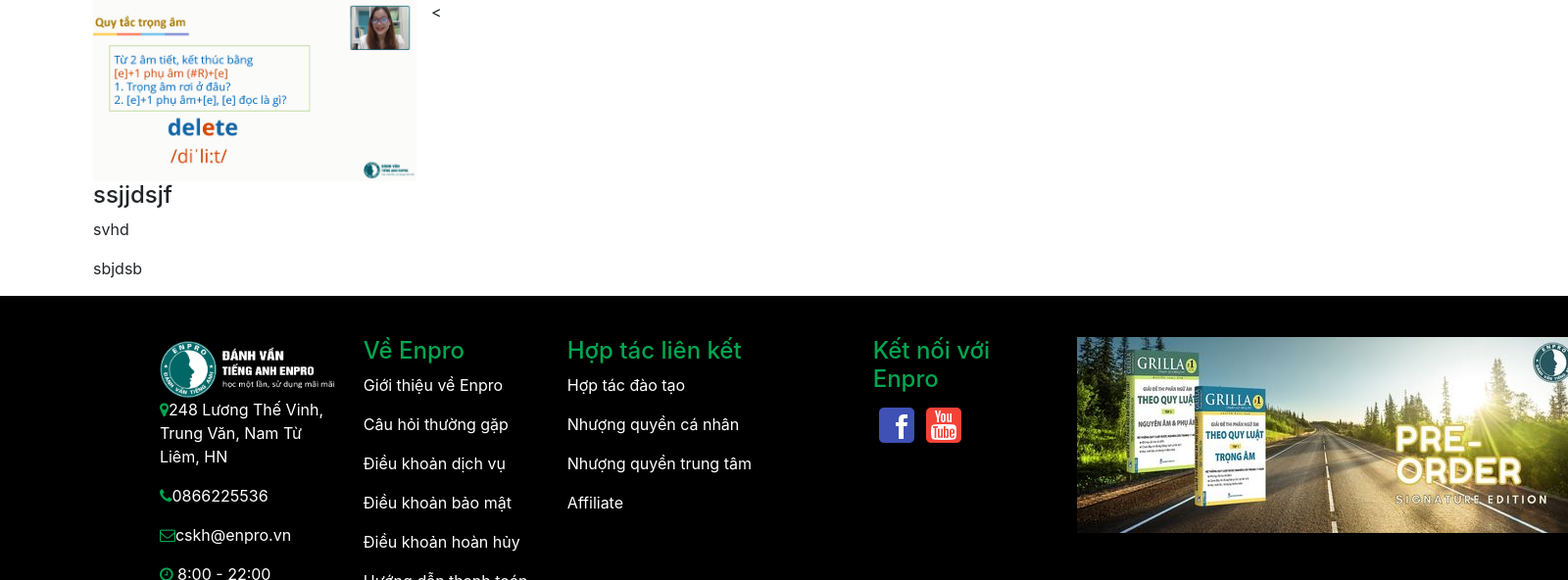
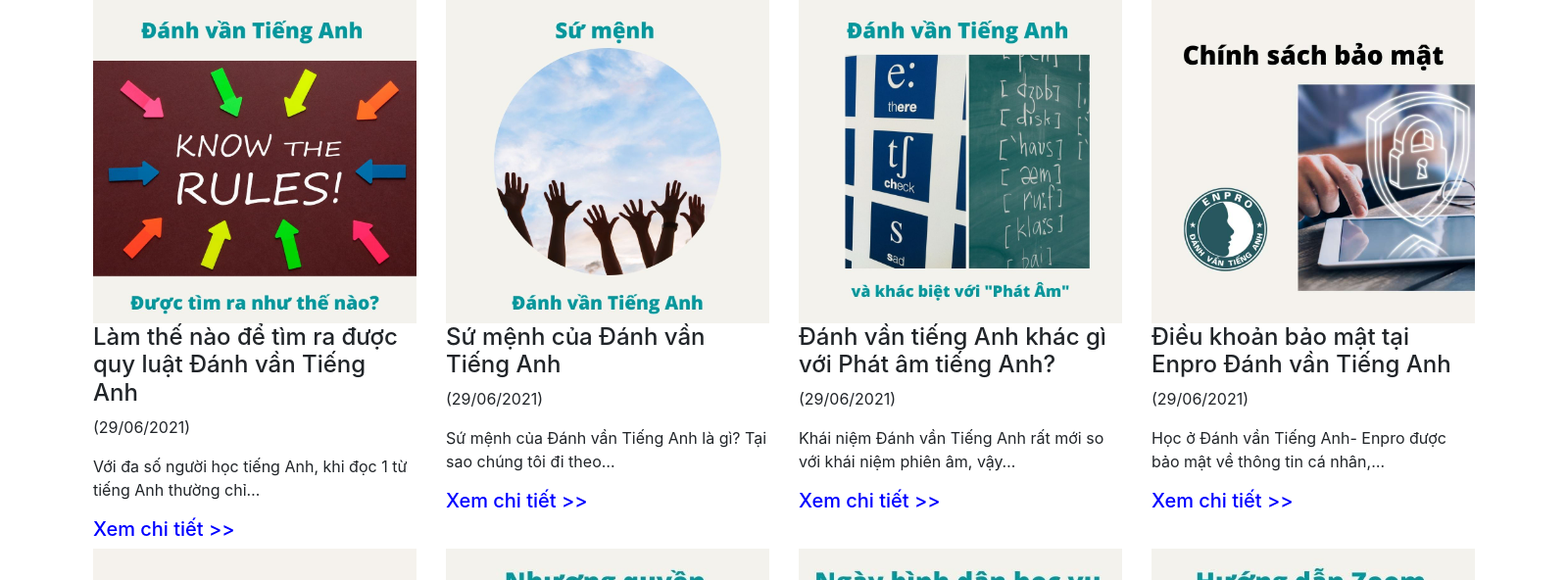
Before and after one commit to 0987714046/btl_web, a PHP site: page /news.php in a window 1600 px wide; the page is wider, and only the part inside the window is pictured. Shown: the part 164-756 px from the top of that part at 98% size. Run offline with PHP 8.4, Linux system fonts and the light colour scheme.

Commit message:
update code fe

```diff
--- a/css/style.css
+++ b/css/style.css
@@ -139,3 +139,7 @@
         clear: both;
         float: none;
     }
+
+    .more {
+        color: rgb(0, 171, 245);
+    }
--- a/header.php
+++ b/header.php
@@ -20,7 +20,7 @@
             <button class="navbar-toggler" type="button" data-bs-toggle="collapse" data-bs-target="#navbarTogglerDemo03" aria-controls="navbarTogglerDemo03" aria-expanded="false" aria-label="Toggle navigation">
             <span class="navbar-toggler-icon"></span>
             </button>
-            <a class="navbar-branch" href="#"><img src="./imgs/logo.png" alt="" class="img-responsive"></a>
+            <a class="navbar-branch" href="index.php"><img src="./imgs/logo.png" alt="" class="img-responsive"></a>
 
             <button class="navbar-toggler" type="button" data-bs-toggle="collapse" data-bs-target="#navbarSearch" aria-controls="navbarSearch" aria-expanded="false" aria-label="Toggle navigation">
                 <i class="fa fa-search"></i>
@@ -72,13 +72,13 @@
                 </div>
             </li>
             <li class="nav-item">
-                <a class="nav-link" href="#"><i class="fa fa-mortar-board" aria-hidden="true"></i> Khóa học</a>
+                <a class="nav-link" href="course.php"><i class="fa fa-mortar-board" aria-hidden="true"></i> Khóa học</a>
             </li>
             <li class="nav-item">
                 <a class="nav-link" href="#"><i class="fa fa-mortar-board" aria-hidden="true"></i> Combo</a>
             </li>
             <li class="nav-item">
-                <a class="nav-link" href="#"><i class="fa fa-newspaper-o" aria-hidden="true"></i> Tin tức</a>
+                <a class="nav-link" href="news.php"><i class="fa fa-newspaper-o" aria-hidden="true"></i> Tin tức</a>
             </li>
             <li class="nav-item">
                 <a class="nav-link" href="#"><i class="fa fa-shopping-cart" aria-hidden="true"></i> Giỏ hàng</a>
@@ -105,13 +105,13 @@
                     </div>
                 </li>
                 <li class="nav-item">
-                    <a class="nav-link" href="#">Khóa học</a>
+                    <a class="nav-link" href="course.php">Khóa học</a>
                 </li>
                 <li class="nav-item">
                     <a class="nav-link" href="#">Combo</a>
                 </li>
                 <li class="nav-item">
-                    <a class="nav-link" href="#">Tin tức</a>
+                    <a class="nav-link" href="news.php">Tin tức</a>
                 </li>
 
             </ul>
--- a/news.php
+++ b/news.php
@@ -3,14 +3,86 @@ include("header.php")
 ?>
 <div class="row">
        <div class="col-lg-3 col-md-6">
-       <img src="./imgs/anh-2.png" alt="" style=" width: 100%;">
-        <h4>ssjjdsjf</h4>
+       <img src="./imgs/lamthenaodetaoraquytacdanhvantienganh.jpg" alt="" style=" width: 100%;">
+        <h4>Làm thế nào để tìm ra được quy luật Đánh vần Tiếng Anh</h4>
         <div class="flex-colurm">
-               <p>svhd</p>
-               <p>sbjdsb</p>
+               <p>(29/06/2021)</p>
+               <p>Với đa số người học tiếng Anh, khi đọc 1 từ tiếng Anh thường chỉ…</p>
+               <h5 style="color: blue">Xem chi tiết >></h5>
         </div>
        </div>
-       <
+       <div class="col-lg-3 col-md-6">
+       <img src="./imgs/sumenhdanhvantienganhenpro.jpg" alt="" style=" width: 100%;">
+        <h4>Sứ mệnh của Đánh vần Tiếng Anh</h4>
+        <div class="flex-colurm">
+               <p>(29/06/2021)</p>
+               <p>Sứ mệnh của Đánh vần Tiếng Anh là gì? Tại sao chúng tôi đi theo…</p>
+               <h5 style="color: blue">Xem chi tiết >></h5>
+        </div>
+       </div>
+       <div class="col-lg-3 col-md-6">
+       <img src="./imgs/khacbietphatamdanhvantienganh.jpg" alt="" style=" width: 100%;">
+        <h4>Đánh vần tiếng Anh khác gì với Phát âm tiếng Anh?</h4>
+        <div class="flex-colurm">
+               <p>(29/06/2021)</p>
+               <p>Khái niệm Đánh vần Tiếng Anh rất mới so với khái niệm phiên âm, vậy…</p>
+               <h5 style="color: blue">Xem chi tiết >></h5>
+        </div>
+       </div>
+       <div class="col-lg-3 col-md-6">
+       <img src="./imgs/dieukhoanbaomatenprodanhvantienganh.jpg" alt="" style=" width: 100%;">
+        <h4>Điều khoản bảo mật tại Enpro Đánh vần Tiếng Anh</h4>
+        <div class="flex-colurm">
+               <p>(29/06/2021)</p>
+               <p>Học ở Đánh vần Tiếng Anh- Enpro được bảo mật về thông tin cá nhân,…</p>
+               <h5 style="color: blue">Xem chi tiết >></h5>
+        </div>
+       </div>
+       <div class="col-lg-3 col-md-6">
+       <img src="./imgs/dieukhoanhoanhuyenprodanhvantienganh.jpg" alt="" style=" width: 100%;">
+        <h4>Học ở Đánh vần Tiếng Anh- Enpro được bảo mật về thông tin cá nhân,…</h4>
+        <div class="flex-colurm">
+               <p>(29/06/2021)</p>
+               <p>Enpro có chính sách hoàn- huy đơn hàng minh bạch và rõ ràng, tạo điều…</p>
+               <h5 style="color: blue">Xem chi tiết >></h5>
+        </div>
+       </div>
+       <div class="col-lg-3 col-md-6">
+       <img src="./imgs/nhuongquyentrungtamtienganhdanhvan.jpg" alt="" style=" width: 100%;">
+        <h4>Buổi nhượng quyền chương trình Đánh vần Tiếng Anh</h4>
+        <div class="flex-colurm">
+               <p>(29/06/2021)</p>
+               <p>Nhượng quyền trung tâm Tiếng Anh bản quyền từ tác giả Nguyễn Ngọc Nam ngày…</p>
+               <h5 style="color: blue">Xem chi tiết >></h5>
+        </div>
+       </div>
+       <div class="col-lg-3 col-md-6">
+       <img src="./imgs/ngaybinhdanhocvutienganh1212.jpg" alt="" style=" width: 100%;">
+        <h4>Ngày "Bình dân học vụ Tiếng Anh" 12-12 hằng năm</h4>
+        <div class="flex-colurm">
+               <p>(29/06/2021)</p>
+               <p>Ngày "Bình dân học vụ Tiếng Anh🗣️" là ngày truyền thống hàng năm của ENPRO…</p>
+               <h5 style="color: blue">Xem chi tiết >></h5>
+        </div>
+       </div>
+       <div class="col-lg-3 col-md-6">
+       <img src="./imgs/huongdandungzoomhocdanhvantienganh.jpg" alt="" style=" width: 100%;">
+        <h4>Hướng dẫn sử dụng phần mềm zoom</h4>
+        <div class="flex-colurm">
+               <p>(29/06/2021)</p>
+               <p>Hướng dẫn để bạn có thể học trên phần mềm Zoom, tương tác trực tuyến…</p>
+               <h5 style="color: blue">Xem chi tiết >></h5>
+        </div>
+       </div>
+       <nav aria-label="Page navigation example">
+  <ul class="pagination">
+    <li class="page-item"><a class="page-link" href="#">Trang sau</a></li>
+
+    <li class="page-item"><a class="page-link" href="#">1</a></li>
+
+    <li class="page-item"><a class="page-link" href="#">Trang trước</a></li>
+  </ul>
+</nav>
 </div>
 <?php
 include("theend.php")
```
Also changed, not shown: course.php (added, +109 -0 lines).
